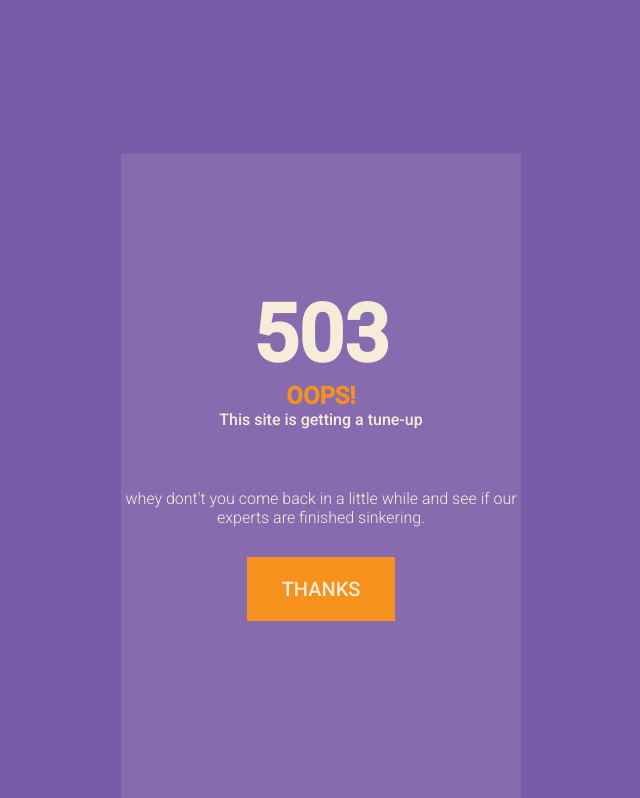
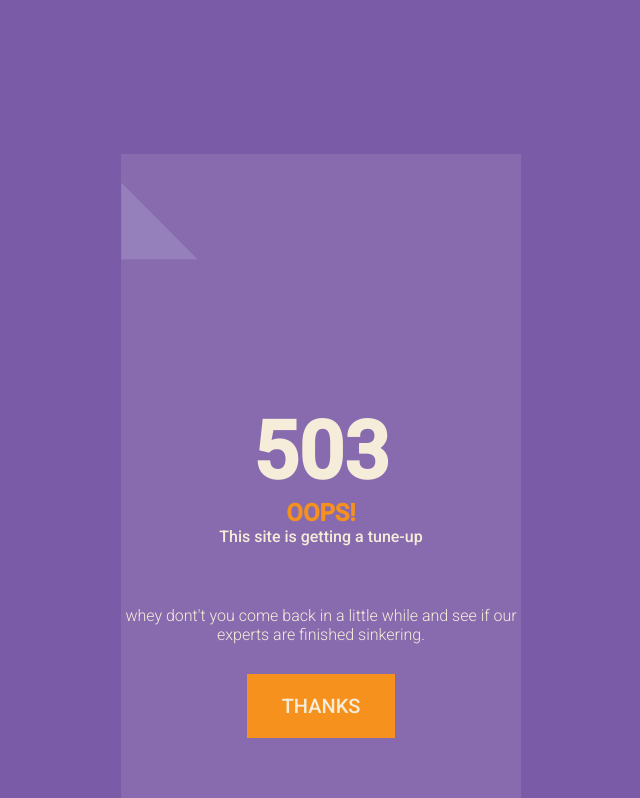
Before and after one commit to MindPaul/07-503-fake-page, a website: page index.html in a window 1280 px wide. Shown: the top 798 px of the page, without its empty margins (242-882 px from the left). Drawn offline with Linux system fonts and the light colour scheme.

Commit message:
Update index.html

```diff
--- a/index.html
+++ b/index.html
@@ -12,7 +12,9 @@
 
 <body>
   <main>
+    <span style='font-size:100px; color:#9580bb; '>&#9699;</span>
     <div class="fake-page">
+
       <h1>503</h1>
       <h2>OOPS!</h2>
       <p >This site is getting a tune-up</p>
```
